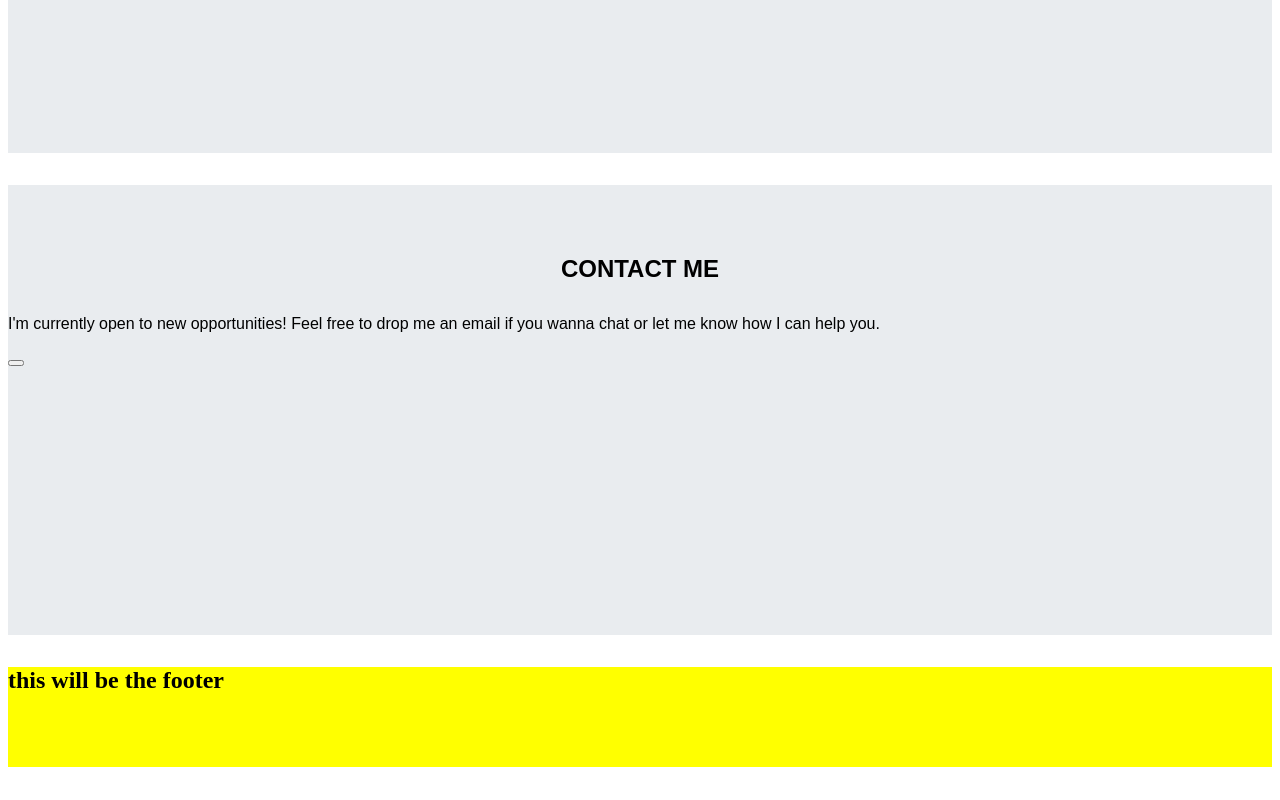
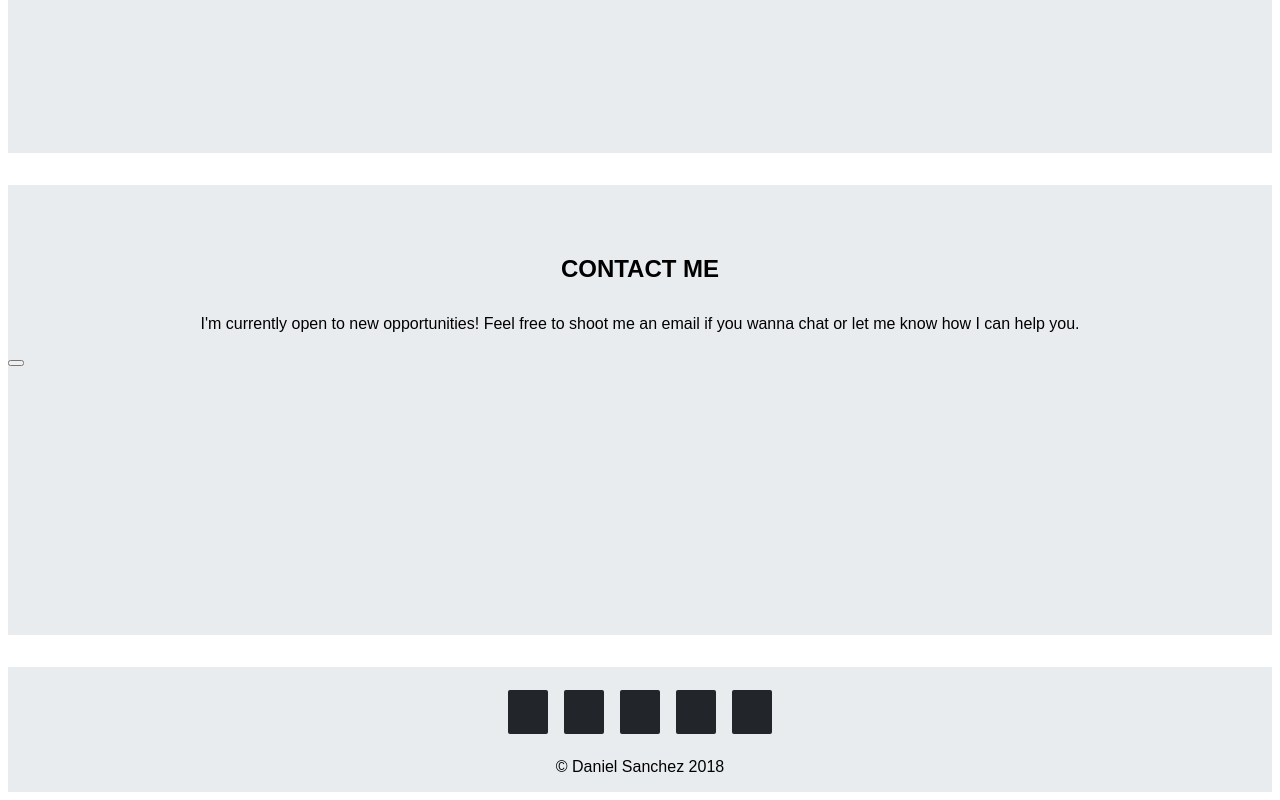
Before and after one commit to find-daniel/Personal, a React app: page / in a window 1280 px wide. Shown: the part 2119-2919 px from the top of the page. Before the commit the page ends 2894 px from the top, so only its background shows below. Built offline with nearby package versions, Linux system fonts and the light colour scheme; the HTML template or start-up script is replaced by a standard one.

Commit message:
[social] setup social buttons

```diff
--- a/client/src/components/About.jsx
+++ b/client/src/components/About.jsx
@@ -26,7 +26,7 @@ class About extends React.Component {
               When I'm not coding you can find me rock climbing or archiving my life through <a href="https://www.instagram.com/mr.danielsanchez">photography</a>!
             </p>
             <a href={resume} download>
-              <button className="btn btn-outline-dark">
+              <button className="button btn btn-outline-dark">
                 Resume <i class="far fa-file-pdf"></i>
               </button>
             </a>
--- a/client/src/components/Contact.jsx
+++ b/client/src/components/Contact.jsx
@@ -16,7 +16,7 @@ class Contact extends React.Component {
               <div className="text-center">
                 <p className="small-text">
                   I'm currently open to new opportunities!
-                  Feel free to drop me an email if you wanna chat or let me know how I can help you.
+                  Feel free to shoot me an email if you wanna chat or let me know how I can help you.
                 </p>
               </div>
               <div className="text-center">
--- a/client/src/components/Footer.jsx
+++ b/client/src/components/Footer.jsx
@@ -4,8 +4,37 @@ class Footer extends React.Component {
   render() {
     return (
       <section id="footer">
-        <footer className="footer">
-          <h1>this will be the footer</h1>
+        <footer className="container-fluid footer">
+          <div className="col-sm-5">
+            <div className="social-icons-box">
+              <div className="social-icon linkedin">
+                <a href="https://www.linkedin.com/in/danielsanr/" target="_blank">
+                  <span class="fab fa-linkedin-in" color="#FFF"></span>
+                </a>
+              </div>
+              <div className="social-icon github">
+                <a href="https://github.com/find-daniel" target="_blank">
+                  <span class="fab fa-github" color="#FFF"></span>
+                </a>
+              </div>
+              <div className="social-icon facebook">
+                <a href="https://www.facebook.com/danielsanchez.io" target="_blank">
+                  <span class="fab fa-facebook-f" color="#FFF"></span>
+                </a>
+              </div>
+              <div className="social-icon instagram">
+                <a href="https://www.instagram.com/mr.danielsanchez/" target="_blank">
+                  <span class="fab fa-instagram" color="#FFF"></span>
+                </a>
+              </div>
+              <div className="social-icon spotify">
+                <a href="https://open.spotify.com/user/126537593?si=eRKi_u7EQomQ3BRg6EL94Q" target="_blank">
+                  <span class="fab fa-spotify" color="#FFF"></span>
+                </a>
+              </div>
+            </div>
+            <p className="small-text"> © Daniel Sanchez 2018 </p>
+          </div>
         </footer>
       </section>
     )
--- a/client/src/styles.scss
+++ b/client/src/styles.scss
@@ -16,7 +16,10 @@ $section-height: 400px;
   border: 1px solid black;
 }
 .button:hover {
+  transform: scale(1.05);
   box-shadow: 0 1px 3px rgba(0,0,0,0.12), 0 1px 2px rgba(0,0,0,0.24);
+  transition-property: transform;
+  transition-duration: .1s;
 }
 
 // FONTS //
@@ -27,6 +30,7 @@ $section-height: 400px;
 }
 .small-text {
   font-family: $secondary-font;
+  text-align: center;
 }
 
 // NAV //
@@ -155,7 +159,38 @@ $section-height: 400px;
 
 // FOOTER //
 .footer {
-  background-color: yellow;
-  height: 100px;
+  display: flex;
+  justify-content: space-around;
+  background-color: $secondary-color;
+  height: 125px;
   margin-top: 2rem;
 }
+.social-icons-box {
+  margin-top: 15px;
+  display: flex;
+  justify-content: center;
+}
+.social-icon {
+  display: flex;
+  justify-content: space-around;
+  height: 2.5rem;
+  width: 2.5rem;
+  padding-top: 4px;
+  border-radius: 2px;
+  background-color: #222529;
+  margin: .5rem;
+  font-size: 2rem;
+}
+.linkedin:hover {
+  background-color: #0077B5;
+}
+.facebook:hover {
+  background-color:  #3B5998;
+}
+.spotify:hover {
+  background-color: #1ED760;
+}
+.social-icon:hover {
+  transform: scale(1.1);
+  transition: .1s;
+}
```
Also changed, not shown: client/public/bundle.js.
